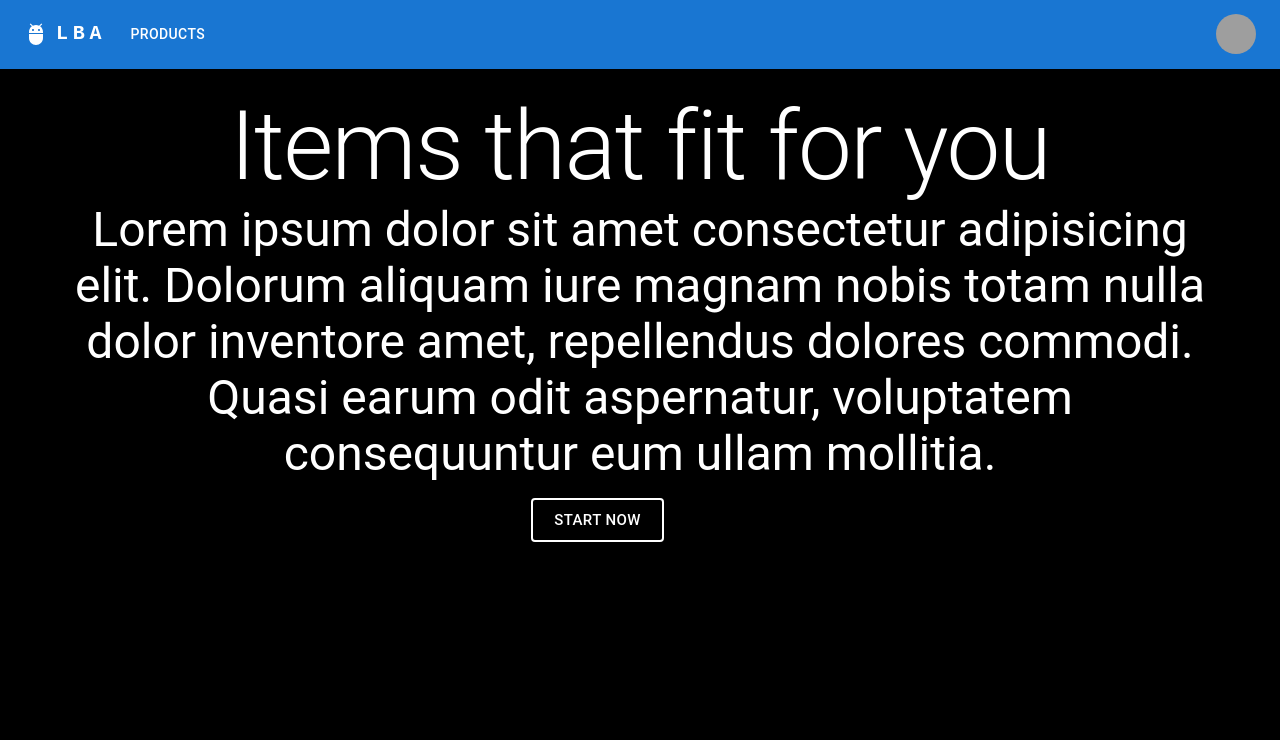
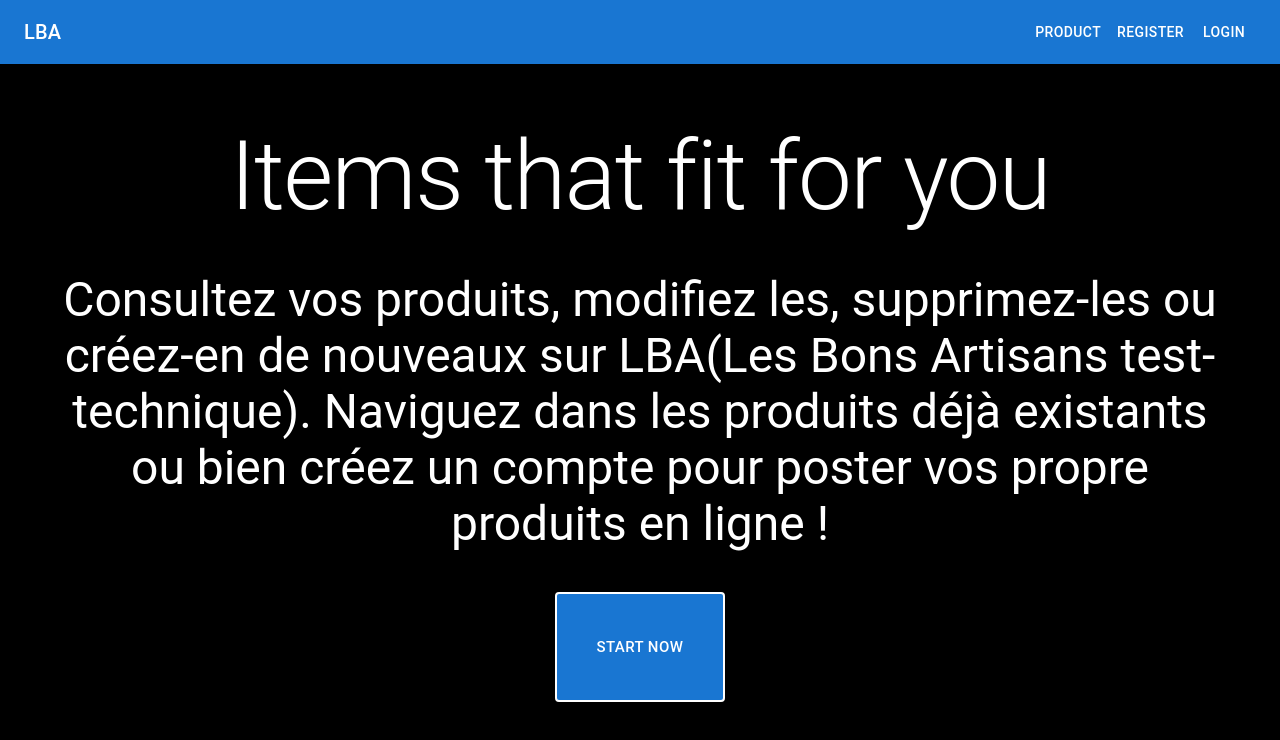
Before and after one commit to Omnivers/T-MERN-Front, a React (Create React App) app: page / in a window 1280 px wide. Shown: the top 740 px of the page. Built offline with nearby package versions, Linux system fonts and the light colour scheme; grey boxes are pictures that could not be loaded.

Commit message:
HomePage done

```diff
--- a/src/App.js
+++ b/src/App.js
@@ -1,7 +1,8 @@
 import './App.css';
 import React from 'react';
 import { BrowserRouter, Routes, Route } from 'react-router-dom';
-import Nav from './Assets/Nav'
+// import Nav from './Assets/Nav';
+import Nav1 from './Assets/Nav1';
 import Home from './Pages/Home';
 import Products from './Pages/Products';
 import Notfound from './Pages/Notfound';
@@ -14,7 +15,7 @@
   return (
     <BrowserRouter>
     <UserContextProvider>
-        <Nav />
+        <Nav1 />
       <Routes>
         <Route path="/" element={<Home />} />
         <Route path="/products" element={<Products />} />
--- /dev/null
+++ b/src/Assets/Nav1.jsx
@@ -0,0 +1,107 @@
+import * as React from 'react';
+import PropTypes from 'prop-types';
+import AppBar from '@mui/material/AppBar';
+import Box from '@mui/material/Box';
+import Divider from '@mui/material/Divider';
+import Drawer from '@mui/material/Drawer';
+import IconButton from '@mui/material/IconButton';
+import List from '@mui/material/List';
+import ListItem from '@mui/material/ListItem';
+import ListItemButton from '@mui/material/ListItemButton';
+import ListItemText from '@mui/material/ListItemText';
+import MenuIcon from '@mui/icons-material/Menu';
+import Toolbar from '@mui/material/Toolbar';
+import Typography from '@mui/material/Typography';
+import Button from '@mui/material/Button';
+
+const drawerWidth = 240;
+const navItems = ['Product', 'Register', 'Login'];
+
+function DrawerAppBar(props) {
+  const { window } = props;
+  const [mobileOpen, setMobileOpen] = React.useState(false);
+
+  const handleDrawerToggle = () => {
+    setMobileOpen(!mobileOpen);
+  };
+
+  const drawer = (
+    <Box onClick={handleDrawerToggle} sx={{ textAlign: 'center' }}>
+      <Typography variant="h6" sx={{ my: 2 }}>
+        LBA
+      </Typography>
+      <Divider />
+      <List>
+        {navItems.map((item) => (
+          <ListItem key={item} disablePadding>
+            <ListItemButton sx={{ textAlign: 'center' }}>
+              <ListItemText primary={item} />
+            </ListItemButton>
+          </ListItem>
+        ))}
+      </List>
+    </Box>
+  );
+
+  const container = window !== undefined ? () => window().document.body : undefined;
+
+  return (
+    <Box sx={{ display: 'flex' }}>
+      <AppBar component="nav">
+        <Toolbar>
+          <IconButton
+            color="inherit"
+            aria-label="open drawer"
+            edge="start"
+            onClick={handleDrawerToggle}
+            sx={{ mr: 2, display: { sm: 'none' } }}
+          >
+            <MenuIcon />
+          </IconButton>
+          <Typography
+            variant="h6"
+            component="div"
+            sx={{ flexGrow: 1, display: { xs: 'none', sm: 'block' } }}
+          >
+            LBA
+          </Typography>
+          <Box sx={{ display: { xs: 'none', sm: 'block' } }}>
+            {navItems.map((item) => (
+              <Button key={item} sx={{ color: '#fff' }}>
+                {item}
+              </Button>
+            ))}
+          </Box>
+        </Toolbar>
+      </AppBar>
+      <Box component="nav">
+        <Drawer
+          container={container}
+          variant="temporary"
+          open={mobileOpen}
+          onClose={handleDrawerToggle}
+          ModalProps={{
+            keepMounted: true, // Better open performance on mobile.
+          }}
+          sx={{
+            display: { xs: 'block', sm: 'none' },
+            '& .MuiDrawer-paper': { boxSizing: 'border-box', width: drawerWidth },
+          }}
+        >
+          {drawer}
+        </Drawer>
+      </Box>
+
+    </Box>
+  );
+}
+
+DrawerAppBar.propTypes = {
+  /**
+   * Injected by the documentation to work in an iframe.
+   * You won't need it on your project.
+   */
+  window: PropTypes.func,
+};
+
+export default DrawerAppBar;
--- a/src/Pages/Home.jsx
+++ b/src/Pages/Home.jsx
@@ -1,20 +1,14 @@
 import Button from '@mui/material/Button';
 import Container from '@mui/material/Container';
+import Box from '@mui/material/Box'
 import Typography from '@mui/material/Typography';
 import Stack from '@mui/material/Stack';
-import { ThemeProvider, createTheme } from '@mui/material/styles';
-import blue from '@mui/material/colors/blue';
+import { Link} from 'react-router-dom';
 
-const theme = createTheme({
-  palette: {
-    primary: blue,
-  },
-});
 
 function Home() {
     return (
-      <ThemeProvider theme={theme}>
-      <Container>
+      <Box sx={{ mt: 15 }}>
       <Typography
               component="h1"
               variant="h2"
@@ -22,23 +16,17 @@
               color="text.primary"
               gutterBottom
             />
-        <Typography variant="h1" align="center" color='white'>Items that fit for you</Typography>
-        <Typography variant="h3" align="center" color="white" paragraph>
-          Lorem ipsum dolor sit amet consectetur adipisicing elit. Dolorum aliquam
-          iure magnam nobis totam nulla dolor inventore amet, repellendus dolores
-          commodi. Quasi earum odit aspernatur, voluptatem consequuntur eum ullam
-          mollitia.
+        <Typography variant="h1" align="center" sx={{ m: 5}} color='white'>Items that fit for you</Typography>
+        <Typography variant="h3" align="center" sx={{ m: 5}} color="white" paragraph>
+           Consultez vos produits, modifiez les, supprimez-les ou créez-en de nouveaux sur LBA(Les Bons Artisans test-technique). Naviguez dans les produits déjà existants ou bien créez un compte pour poster vos propre produits en ligne !
         </Typography>
       <Stack
-        align="center"
-        maxWidth="sm"
-        justifyContent="end"
-        direction="row"
+        direction='row'
+        justifyContent='center'
       >
-        <Button  variant="outlined" size="large" sx={{color:"#FFFFFF", border:"2px white solid", "&:hover":{color:'black',borderColor:'black'}}}>Start Now</Button>
+        <Link to={`/Register`} style={{ textDecoration: 'none' }}><Button variant="contained" size="large" sx={{p:5, color:"#FFFFFF", border:"2px white solid", "&:hover":{borderColor:'black'}}}>Start Now</Button></Link>
       </Stack>
-      </Container>
-      </ThemeProvider>
+      </Box>
     );
   }
 
```
